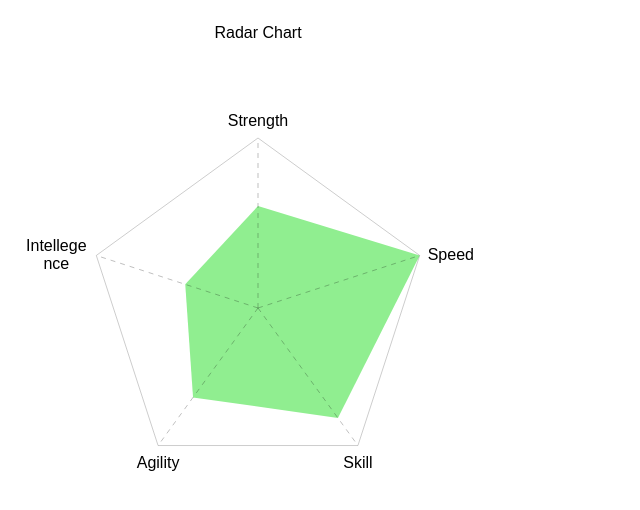
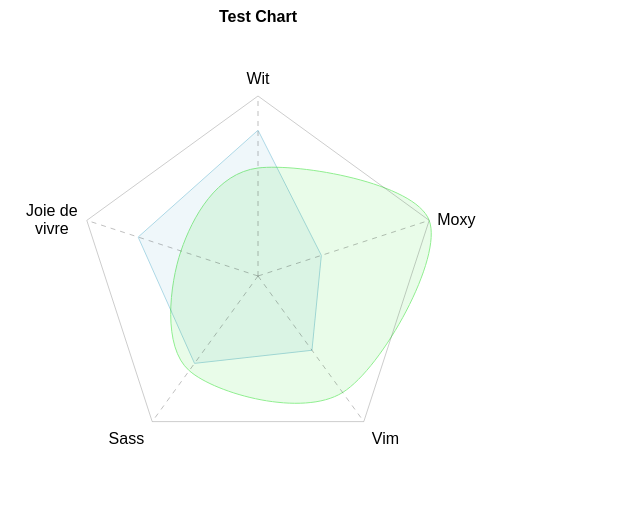
Before and after one commit to liam-t/radar-chart-react-component, a React (Create React App) app: page / in a window 1280 px wide. Shown: the top 510 px of the page, without its empty margins (0-640 px from the left). Built offline with nearby package versions, Linux system fonts and the light colour scheme.

Commit message:
added new test series; added curve atribute to serie; tweaked colours

```diff
--- a/package.json
+++ b/package.json
@@ -7,6 +7,7 @@
     "@testing-library/react": "^9.5.0",
     "@testing-library/user-event": "^7.2.1",
     "d3": "^5.15.1",
+    "polished": "^3.5.2",
     "prop-types": "^15.7.2",
     "react": "^16.13.1",
     "react-dom": "^16.13.1",
--- a/src/App.jsx
+++ b/src/App.jsx
@@ -1,36 +1,69 @@
 import React from 'react';
 import styled from 'styled-components/macro';
 import RadarChart from 'components/RadarChart/index';
+import { curveCardinalClosed as d3Curve } from 'd3';
 
 function App() {
   const data = [
     {
+      d3Curve,
       name: 'series1',
       color: 'lightgreen',
       axes: [
         {
-          name: 'Strength',
+          name: 'Wit',
           val: 60,
           valDomain: [0, 100],
         },
         {
-          name: 'Speed',
+          name: 'Moxy',
           val: 100,
           valDomain: [0, 100],
         },
         {
-          name: 'Skill',
+          name: 'Vim',
           val: 80,
           valDomain: [0, 100],
         },
         {
-          name: 'Agility',
+          name: 'Sass',
           val: 65,
           valDomain: [0, 100],
         },
         {
+          name: 'Joie de vivre',
+          val: 45,
+          valDomain: [0, 100],
+        },
+      ],
+    },
+    {
+      name: 'series2',
+      color: 'lightblue',
+      axes: [
+        {
+          name: 'Strength',
+          val: 81,
+          valDomain: [0, 100],
+        },
+        {
+          name: 'Speed',
+          val: 37,
+          valDomain: [0, 100],
+        },
+        {
+          name: 'Skill',
+          val: 51,
+          valDomain: [0, 100],
+        },
+        {
+          name: 'Agility',
+          val: 60,
+          valDomain: [0, 100],
+        },
+        {
           name: 'Intellegence',
-          val: 45,
+          val: 70,
           valDomain: [0, 100],
         },
       ],
@@ -40,8 +73,9 @@ function App() {
     <AppWrap>
       <ChartWrap>
         <RadarChart
-          name="Radar Chart"
+          name="Test Chart"
           series={data}
+          labelWidth={70}
         />
       </ChartWrap>
     </AppWrap>
--- a/src/components/RadarChart/Series.jsx
+++ b/src/components/RadarChart/Series.jsx
@@ -3,21 +3,23 @@ import PT from 'prop-types';
 import styled from 'styled-components/macro';
 import serieDef from 'models/serie';
 import {
-  // polygonHull,
   scaleLinear,
   lineRadial,
 } from 'd3';
+import { transparentize } from 'polished';
 
 const propTypes = {
   data: serieDef.isRequired,
   radius: PT.number.isRequired,
-  color: PT.string,
-  blendMode: PT.string,
+  color: PT.string.isRequired,
+  blendMode: PT.string.isRequired,
+  opacity: PT.number.isRequired,
+  // d3Curve: PT.oneOfType([
+  //   PT.func,
+  //   PT.bool,
+  // ]).isRequired,
 };
-const defaultProps = {
-  color: 'lightblue',
-  blendMode: 'multiply',
-};
+const defaultProps = {};
 
 
 export const getPoints = (axes, radius, scaleGen, angleSliceRadians) => (
@@ -26,7 +28,11 @@ export const getPoints = (axes, radius, scaleGen, angleSliceRadians) => (
   ))
 );
 
-export const getPath = (points) => `${lineRadial()(points)}z`;
+export const getPath = (points, curve) => {
+  let lineGen = lineRadial();
+  if (curve) lineGen = lineGen.curve(curve);
+  return `${lineGen(points)}z`;
+};
 
 
 const Series = ({
@@ -34,11 +40,12 @@ const Series = ({
   radius,
   color,
   blendMode,
+  opacity,
 }) => {
-  const { axes } = data;
+  const { axes, d3Curve } = data;
   const angleSliceRadians = (Math.PI * 2) / axes.length;
   const points = getPoints(axes, radius, scaleLinear, angleSliceRadians);
-  const path = getPath(points);
+  const path = getPath(points, d3Curve);
 
   return (
     <SeriesWrap>
@@ -47,6 +54,7 @@ const Series = ({
         color={color}
         transform={`translate(${radius} ${radius})`}
         blendMode={blendMode}
+        theOpacity={opacity}
       />
     </SeriesWrap>
   );
@@ -58,6 +66,7 @@ export default Series;
 
 const SeriesWrap = styled.g``;
 const AxesPath = styled.path`
-  fill: ${(p) => p.color};
+  fill: ${(p) => transparentize(1 - p.theOpacity, p.color)};
+  stroke: ${(p) => p.color};
   mix-blend-mode: ${(p) => p.blendMode};
 `;
--- a/src/components/RadarChart/Svg.jsx
+++ b/src/components/RadarChart/Svg.jsx
@@ -28,6 +28,7 @@ const propTypes = {
   backgroundStroke: PT.string.isRequired,
   backgroundStrokeWidth: PT.number.isRequired,
   seriesBlendMode: PT.string.isRequired,
+  seriesOpacity: PT.number.isRequired,
 };
 const defaultProps = {};
 
@@ -45,6 +46,7 @@ const Svg = ({
   backgroundStroke,
   backgroundStrokeWidth,
   seriesBlendMode,
+  seriesOpacity,
 }) => {
   const innerWidth = width - padding.left - padding.right;
   // const innerHeight = height - padding.top - padding.bottom;
@@ -68,6 +70,7 @@ const Svg = ({
               color={data.color}
               radius={radius}
               blendMode={seriesBlendMode}
+              opacity={seriesOpacity}
             />
           ))}
         </SeriesContainer>
--- a/src/components/RadarChart/index.jsx
+++ b/src/components/RadarChart/index.jsx
@@ -21,6 +21,7 @@ const propTypes = {
   backgroundStroke: PT.string,
   backgroundStrokeWidth: PT.number,
   seriesBlendMode: PT.string,
+  seriesOpacity: PT.number,
   labelWidth: PT.number,
 };
 const defaultProps = {
@@ -34,6 +35,7 @@ const defaultProps = {
   backgroundStroke: 'rgba(0, 0, 0, 0.2)',
   backgroundStrokeWidth: 1,
   seriesBlendMode: 'multiply',
+  seriesOpacity: 0.2,
   labelWidth: 80,
 };
 
@@ -50,6 +52,7 @@ const RadarChart = ({
   backgroundStroke,
   backgroundStrokeWidth,
   seriesBlendMode,
+  seriesOpacity,
   labelWidth,
 }) => {
   const padding = {
@@ -80,6 +83,7 @@ const RadarChart = ({
                   backgroundStroke={backgroundStroke}
                   backgroundStrokeWidth={backgroundStrokeWidth}
                   seriesBlendMode={seriesBlendMode}
+                  seriesOpacity={seriesOpacity}
                 />
                 <LabelsHtml
                   radius={width / 2}
@@ -112,6 +116,8 @@ const RadarChartWrap = styled.div`
 `;
 const Name = styled.p`
   text-align: center;
+  font-weight: bold;
+  margin: 0;
 `;
 const Inner = styled.div`
   position: relative;
--- a/src/models/serie.js
+++ b/src/models/serie.js
@@ -2,6 +2,7 @@ import PT from 'prop-types';
 import axisDef from './axis';
 
 export const shape = {
+  d3Curve: PT.func,
   name: PT.string.isRequired,
   axes: PT.arrayOf(axisDef).isRequired,
 };
```
Also changed, not shown: 1 other file (tests, documents, lock files or other folders).
